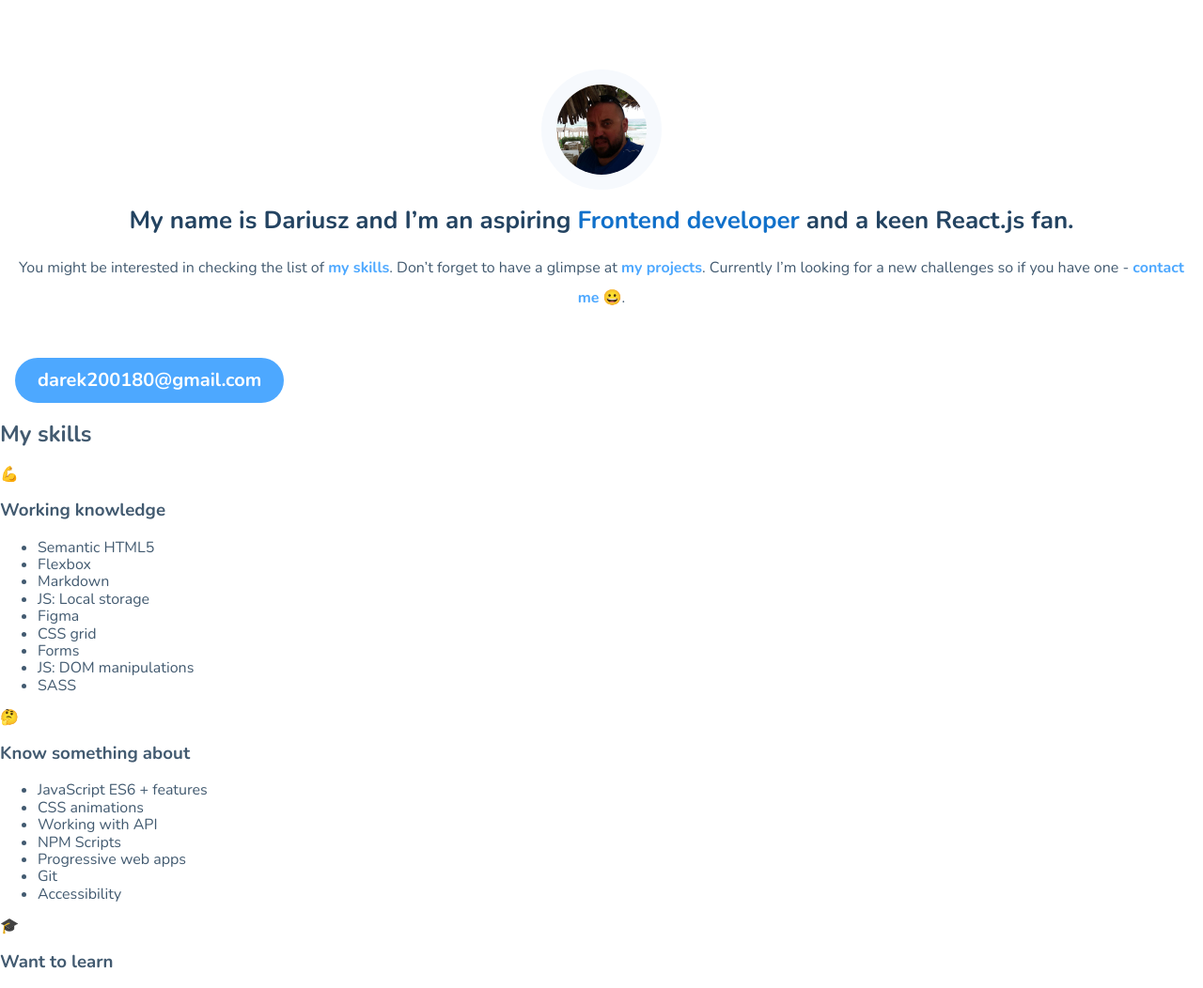
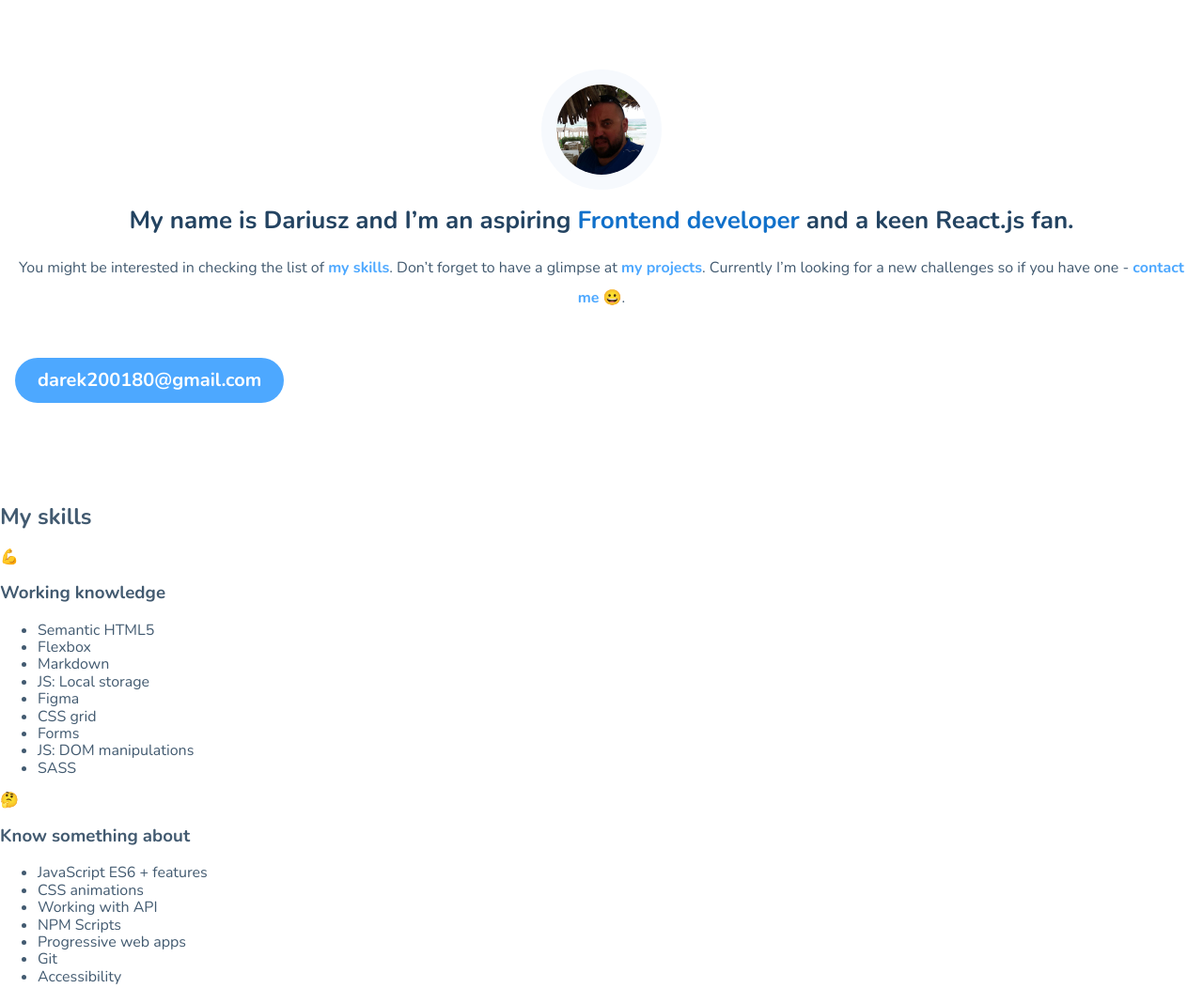
Before and after one commit to DariuszOkonski/wtf-final, a website built with webpack: page src/pages/index.html in a window 1280 px wide. Shown: the top 1052 px of the page at 94% size. Built offline with nearby package versions, Linux system fonts and the light colour scheme.

Commit message:
add padding bottom to 88px at .hero

```diff
--- a/src/scss/modules/hero.scss
+++ b/src/scss/modules/hero.scss
@@ -1,5 +1,5 @@
 .hero {
-    padding: 74px 16px 0;
+    padding: 74px 16px 88px;
 
     &__contact {
         border-radius: 64px;
```
